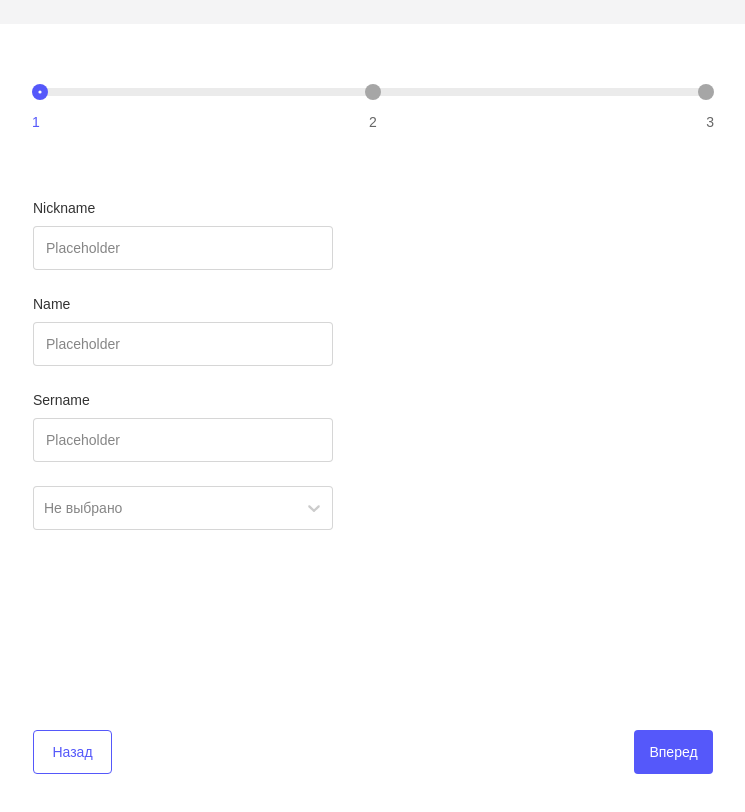
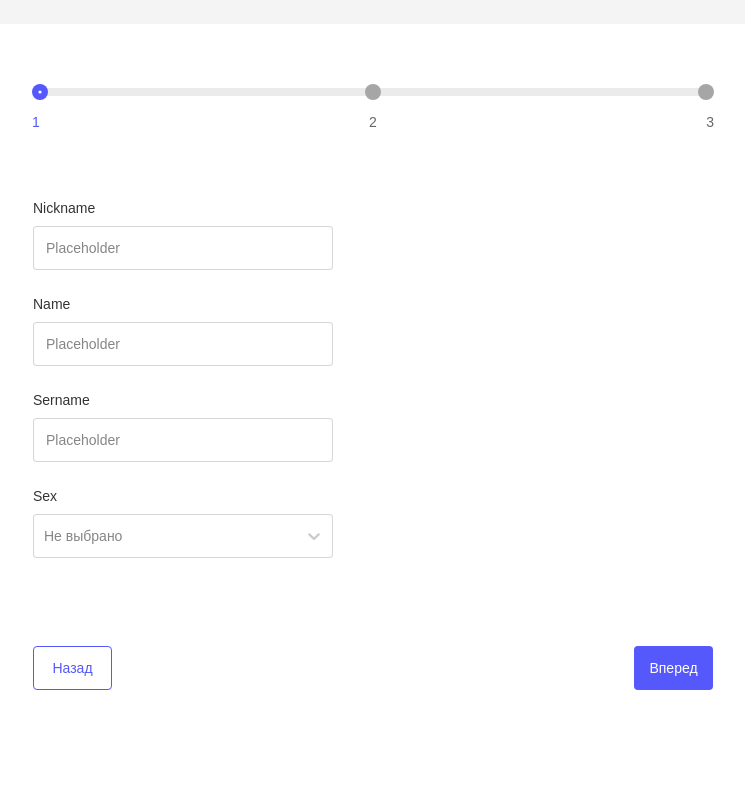
Before and after one commit to BKonstantine/cloud_test, a React (Vite) app: page /create in a window 1280 px wide. Shown: the top 812 px of the page, without its empty margins (267-1012 px from the left). Built offline with nearby package versions, Linux system fonts and the light colour scheme; a web font is replaced by a local one.

Commit message:
style: change markup first-tab and change style tab-page

```diff
--- a/src/components/UI/select/select.module.css
+++ b/src/components/UI/select/select.module.css
@@ -8,4 +8,5 @@
   font-weight: 400;
   font-size: 14px;
   line-height: 20px;
+  color: var(--text-color-black);
 }
--- a/src/components/UI/select/select.tsx
+++ b/src/components/UI/select/select.tsx
@@ -1,16 +1,26 @@
 import { FC } from "react";
 import ReactSelect from "react-select";
+import style from "./select.module.css";
 
 type Props = {
   //TODO Исправить типизацию
   options: any;
   placeholder: string;
+  label?: string;
   value: string;
   onChange: () => void;
 };
 
-const Select: FC<Props> = ({ options, placeholder, value, onChange }) => {
+const Select: FC<Props> = ({
+  options,
+  placeholder,
+  label,
+  value,
+  onChange,
+}) => {
   return (
+    <div className={style.select}>
+      {label && <label className={style.select__label}>{label}</label>}
       <ReactSelect
         value={value}
         onChange={onChange}
@@ -72,6 +82,7 @@ const Select: FC<Props> = ({ options, placeholder, value, onChange }) => {
           }),
         }}
       />
+    </div>
   );
 };
 
--- a/src/components/tabs/first-tab/first-tab.tsx
+++ b/src/components/tabs/first-tab/first-tab.tsx
@@ -44,6 +44,7 @@ const FirstTab: FC = () => {
         render={({ field: { value, onChange } }) => (
           <Select
             placeholder="Не выбрано"
+            label="Sex"
             value={value}
             onChange={onChange}
             options={options}
--- a/src/pages/tab-page/tab-page.module.css
+++ b/src/pages/tab-page/tab-page.module.css
@@ -13,7 +13,7 @@
 }
 
 .tabs__buttons {
-  margin-top: 200px;
+  margin-top: 88px;
   display: flex;
   justify-content: space-between;
 }
```
Lines whose indentation alone changed are shown as unchanged.
